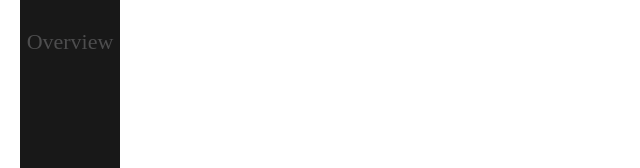
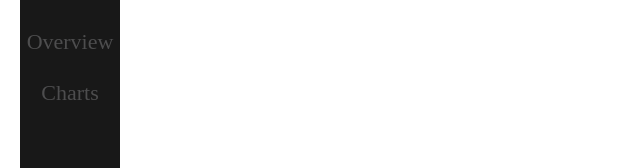
Before and after one commit to eLilyPad/happiness_site, a React (Create React App) app: page /charts in a window 1280 px wide. Before the commit this address had no page. Shown: the part 315-483 px from the top of the page, without its empty margins (0-640 px from the left). Built offline with nearby package versions, Linux system fonts and the light colour scheme.

Commit message:
add chart page

```diff
--- a/package.json
+++ b/package.json
@@ -13,13 +13,15 @@
     "@types/react-dom": "^18.2.7",
     "@types/react-plotly.js": "^2.6.0",
     "@types/react-router-dom": "^5.3.3",
-    "plotly.js": "^2.25.0",
+    "plotly.js": "^2.26.0",
     "react": "^18.2.0",
     "react-dom": "^18.2.0",
     "react-plotly.js": "^2.6.0",
+    "react-plotlyjs-ts": "^2.2.2",
     "react-router-dom": "^6.15.0",
     "react-scripts": "^5.0.1",
     "scss": "^0.2.4",
+    "typedarray-pool": "^1.2.0",
     "web-vitals": "^2.1.4"
   },
   "scripts": {
--- a/src/App.tsx
+++ b/src/App.tsx
@@ -6,6 +6,7 @@ import Layout from "./Pages/Layout";
 import Home from "./Pages/Home";
 import NoPage from "./Pages/NoPage";
 import Overview from "./Pages/Overview";
+import Charts from "./Pages/Charts";
 
 function App() {
   return (
@@ -14,6 +15,7 @@ function App() {
         <Route path="/" element={<Layout />}>
           <Route index element={<Home />} />
           <Route path="/overview" element={<Overview />} />
+          <Route path="/charts" element={<Charts />} />
           <Route path="*" element={<NoPage />} />
         </Route>
       </Routes>
--- a/src/Components/Sidebar/index.tsx
+++ b/src/Components/Sidebar/index.tsx
@@ -11,6 +11,7 @@ export default function Sidebar() {
       <nav>
         <NavLink to="/">Home</NavLink>
         <NavLink to="/overview">Overview</NavLink>
+        <NavLink to="/charts">Charts</NavLink>
         {/* <Link className="logo" to="/">
         <img src={Logo} alt="logo" />
         <img className="sub-logo" src={LogoSubtitle} alt="elizabeth" />
--- /dev/null
+++ b/src/Pages/Charts/index.tsx
@@ -0,0 +1,5 @@
+import React from "react";
+
+export default function Charts() {
+  return <div></div>;
+}
```
Also changed, not shown: src/Pages/Overview/index.tsx (+4 -3 lines), src/Pages/Charts/index.scss (added), 1 other file (tests, documents, lock files or other folders).
